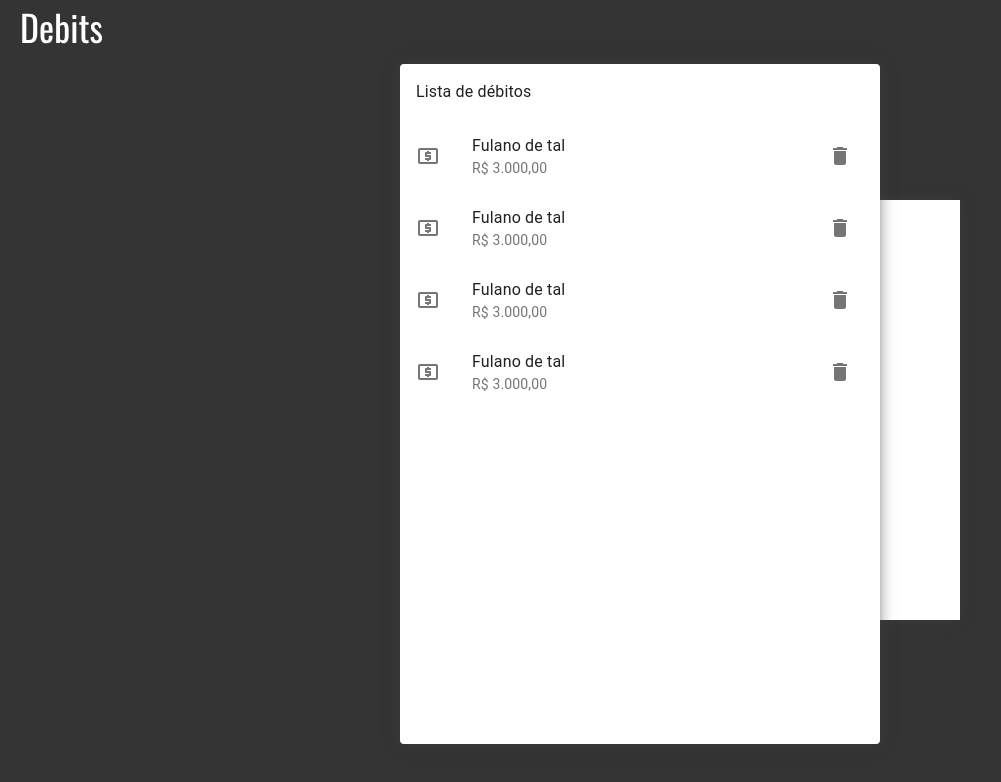
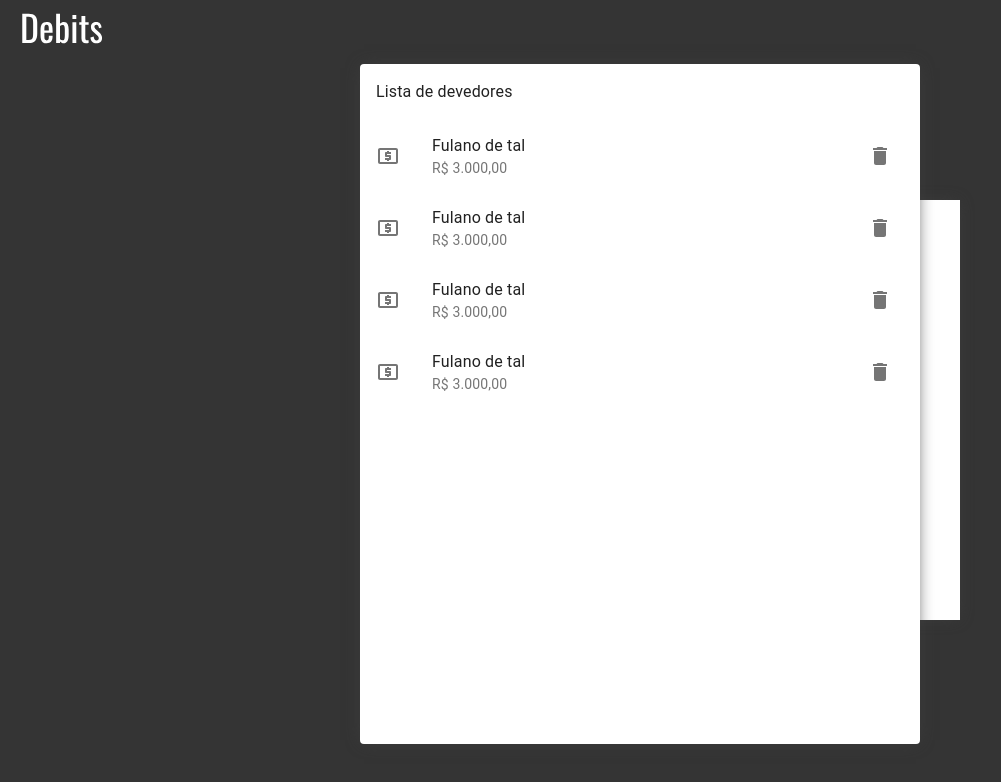
Before and after one commit to DavidFerreiraM1/debits-web, a React (Create React App) app: page / in a window 1280 px wide. Shown: the top 782 px of the page, without its empty margins (0-1001 px from the left). Built offline with nearby package versions, Linux system fonts and the light colour scheme.

Commit message:
ajustes de estilo

```diff
--- a/src/features/debits-list/index.tsx
+++ b/src/features/debits-list/index.tsx
@@ -58,7 +58,7 @@ function DebitsListComponent() {
           }}
         >
           <Box className={classes.boxListPaperTitle}>
-            <Typography component="h5">Lista de débitos</Typography>
+            <Typography component="h5">Lista de devedores</Typography>
           </Box>
           <Box className={classes.boxListPaperContent}>
             <List />
--- a/src/features/debits-list/styles.ts
+++ b/src/features/debits-list/styles.ts
@@ -7,7 +7,7 @@ export const styles = makeStyles(theme => ({
     zIndex: 1,
     height: 'calc(100vh - 120px)',
     width: '100%',
-    maxWidth: 480,
+    maxWidth: 560,
     borderRadius: 8,
     left: '50%',
     transform: 'translateX(-50%)',
@@ -42,7 +42,7 @@ export const styles = makeStyles(theme => ({
   },
   boxTransitionToRight: {
     [theme.breakpoints.up('lg')]: {
-      transform: 'translateX(-24%)',
+      transform: 'translateX(-22%)',
     },
   },
   boxTransitionToLeft: {
@@ -65,12 +65,12 @@ export const styles = makeStyles(theme => ({
   },
   paperInfoItemToRight: {
     [theme.breakpoints.up('lg')]: {
-      transform: 'translateX(-136%)',
+      transform: 'translateX(-138.5%)',
     },
   },
   paperInfoItemToLeft: {
     [theme.breakpoints.up('lg')]: {
-      transform: 'translateX(-75%)',
+      transform: 'translateX(-80%)',
     },
   },
   boxListSubheader: {
```
